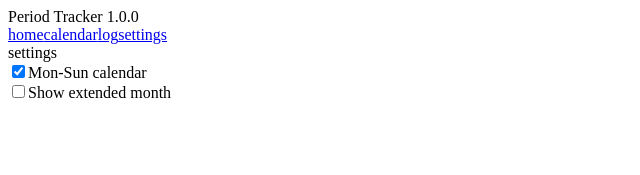
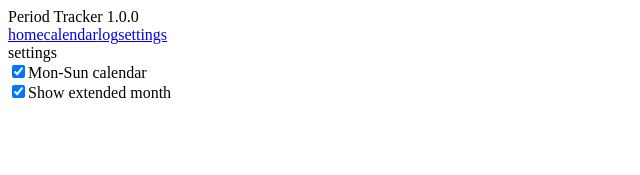
Before and after one commit to electricg/period-tracker-react, a React (Create React App) app: page /settings in a window 1280 px wide. Shown: the top 175 px of the page, without its empty margins (0-640 px from the left). Built offline with nearby package versions, Linux system fonts and the light colour scheme.

Commit message:
Fixed bug in show extended month

```diff
--- a/src/components/settings/show-extended-month.js
+++ b/src/components/settings/show-extended-month.js
@@ -21,14 +21,14 @@ class SettingsShowExtendedMonth extends Component {
   }
 
   render() {
-    const { ShowExtendedMonth } = this.props;
+    const { showExtendedMonth } = this.props;
 
     return (
       <div>
         <input
           type="checkbox"
           id="settings-extended-month"
-          checked={ShowExtendedMonth}
+          checked={showExtendedMonth}
           ref={input => (this.input = input)}
           onChange={this.handleChange}
         />
--- a/src/state/settings/reducer.js
+++ b/src/state/settings/reducer.js
@@ -7,7 +7,7 @@ import {
 
 const defaultState = {
   startDayOfWeek: 1,
-  showExtendedMonth: false,
+  showExtendedMonth: true,
   periodLength: 4,
   cycleLength: 28,
 };
```
